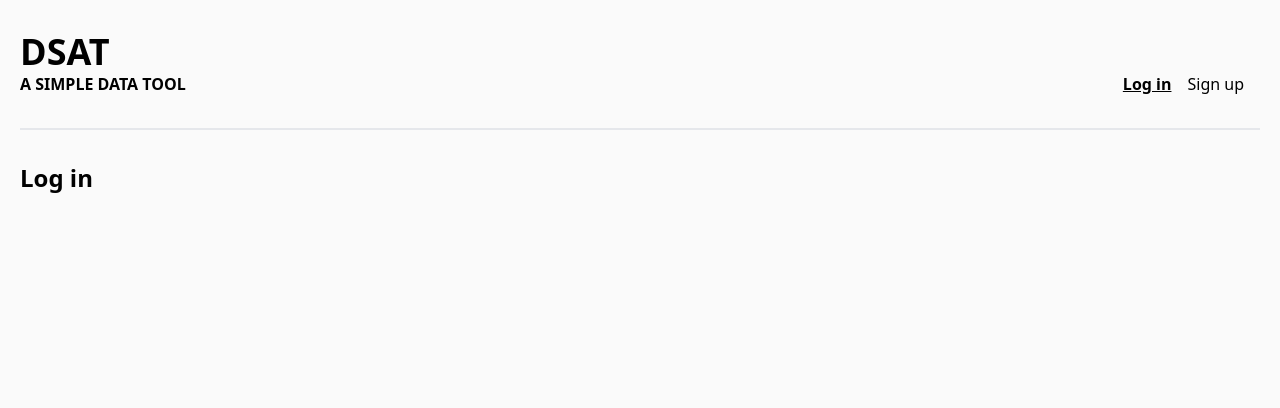
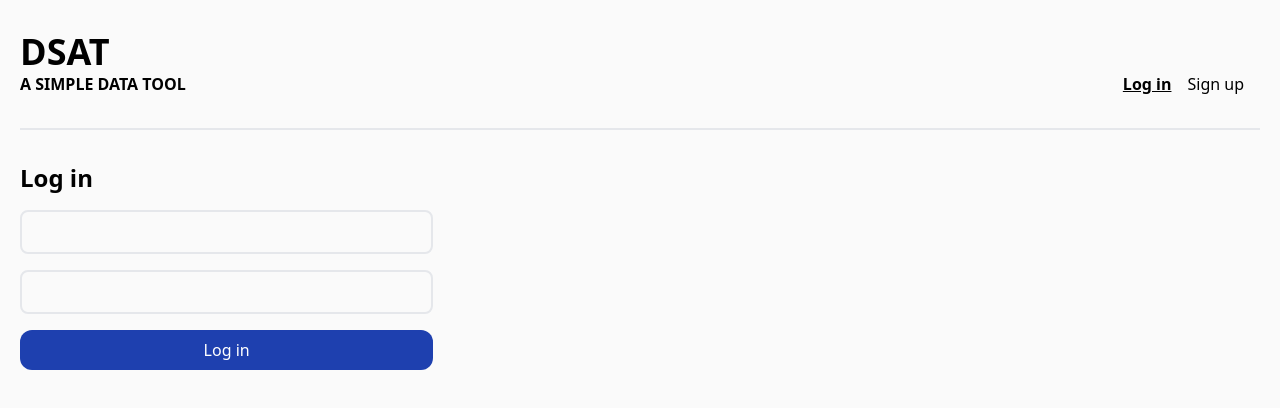
Before and after one commit to MikeyJL/data-science-admin-tool, a React app: page / in a window 1280 px wide. Shown: the top 408 px of the page. Built offline with nearby package versions, Linux system fonts and the light colour scheme; no server answers; the HTML template or start-up script is replaced by a standard one.

Commit message:
feat: Add login form UI and logic

```diff
--- /dev/null
+++ b/frontend/components/elements/Input.tsx
@@ -0,0 +1,32 @@
+import { RegisterOptions, UseFormReturn } from "react-hook-form";
+import { Txt } from "./Txt";
+
+export interface ValidationMap {
+  [key: string]: RegisterOptions;
+}
+
+type InputProps = {
+  /** The name identifier of the input, it must match the type of the form data. */
+  name: string;
+  /** Registers the input with react-hook-form. */
+  form: UseFormReturn<any, any>;
+  /** Input validation schema. */
+  validation?: ValidationMap;
+};
+
+/** Generic styled input element. */
+export const Input = ({ name, form, validation }: InputProps) => {
+  const errorMessage = form.formState.errors[name]?.message;
+
+  return (
+    <div>
+      <input
+        className="border-2 rounded-lg bg-transparent w-full px-4 py-2"
+        {...form.register(name, validation && validation[name])}
+      />
+      {errorMessage && (
+        <Txt className="text-red-700">{errorMessage.toString()}</Txt>
+      )}
+    </div>
+  );
+};
--- a/frontend/components/elements/PrimaryButton.tsx
+++ b/frontend/components/elements/PrimaryButton.tsx
@@ -19,7 +19,7 @@ export const PrimaryButton = ({
     <button
       onClick={onClick}
       className={classNames(
-        "px-4 py-2 bg-blue-800 text-white rounded-xl",
+        "px-4 py-2 bg-blue-800 text-white rounded-xl hover:opacity-80 transition-opacity",
         {
           "w-full": fullWidth,
         },
--- a/frontend/components/elements/index.ts
+++ b/frontend/components/elements/index.ts
@@ -1,2 +1,3 @@
 export * from "./Txt";
 export * from "./PrimaryButton";
+export * from "./Input";
--- /dev/null
+++ b/frontend/helpers/constants.ts
@@ -0,0 +1,3 @@
+/** Regex for email validation. */
+export const EMAIL_REGEX =
+  /^(([^<>()[\]\\.,;:\s@"]+(\.[^<>()[\]\\.,;:\s@"]+)*)|(".+"))@((\[[0-9]{1,3}\.[0-9]{1,3}\.[0-9]{1,3}\.[0-9]{1,3}\])|(([a-zA-Z\-0-9]+\.)+[a-zA-Z]{2,}))$/;
--- a/frontend/helpers/index.ts
+++ b/frontend/helpers/index.ts
@@ -1 +1,2 @@
 export * from "./axios";
+export * from "./constants";
--- /dev/null
+++ b/frontend/pages/auth/login/hooks/use-login-form.tsx
@@ -0,0 +1,45 @@
+import { useForm, UseFormReturn } from "react-hook-form";
+import { ValidationMap } from "../../../../components/elements";
+import { EMAIL_REGEX } from "../../../../helpers";
+
+export type LoginFormData = {
+  email: string;
+  password: string;
+};
+
+type UseLoginFormReturn = {
+  form: UseFormReturn<LoginFormData, any>;
+  validation: ValidationMap;
+};
+
+/** Contains form logic to log in with user credentials. */
+const useLoginForm = (): UseLoginFormReturn => {
+  const form = useForm<LoginFormData>();
+
+  const validation = {
+    email: {
+      required: {
+        value: true,
+        message: "Email is required.",
+      },
+      pattern: {
+        value: EMAIL_REGEX,
+        message: "You must use a valid email address.",
+      },
+    },
+    password: {
+      required: {
+        value: true,
+        message: "You must enter your password.",
+      },
+      minLength: {
+        value: 8,
+        message: "Minimum of 8 characters.",
+      },
+    },
+  };
+
+  return { form, validation };
+};
+
+export default useLoginForm;
--- a/frontend/pages/auth/login/index.tsx
+++ b/frontend/pages/auth/login/index.tsx
@@ -1,12 +1,27 @@
-import { Txt } from "../../../components/elements";
+import { Input, PrimaryButton, Txt } from "../../../components/elements";
+import useLoginForm, { LoginFormData } from "./hooks/use-login-form";
 
 const LoginPage = () => {
+  // Form
+  const { form, validation } = useLoginForm();
+  const { handleSubmit } = form;
+
+  const handleLogin = (data: LoginFormData) => {
+    console.log(data);
+  };
+
   return (
     <>
       {/* Heading */}
       <Txt type="title" className="mb-4">
         Log in
       </Txt>
+
+      <div className="grid gap-4 w-1/3">
+        <Input name="email" form={form} validation={validation} />
+        <Input name="password" form={form} validation={validation} />
+        <PrimaryButton label="Log in" onClick={handleSubmit(handleLogin)} />
+      </div>
     </>
   );
 };
--- a/package.json
+++ b/package.json
@@ -37,6 +37,7 @@
     "dotenv": "^16.0.3",
     "react": "^18.2.0",
     "react-dom": "^18.2.0",
+    "react-hook-form": "^7.39.4",
     "react-router-dom": "^6.4.2"
   }
 }
```
Also changed, not shown: 1 other file (tests, documents, lock files or other folders).
